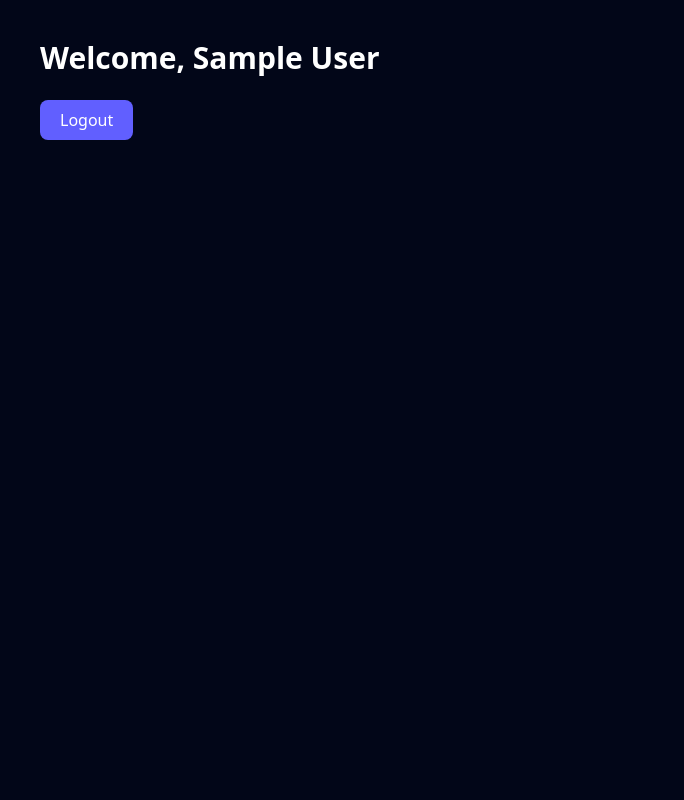
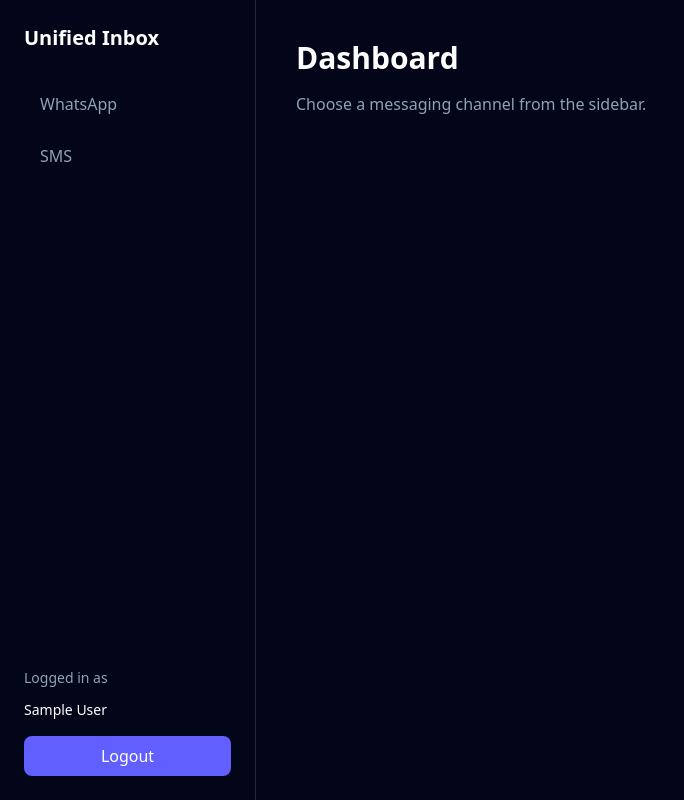
Before and after one commit to ynubhav/unified-inbox, a Next.js app: page /dashboard in a window 1280 px wide. Shown: the whole page, without its empty margins (0-684 px from the left). Built offline with nearby package versions, Linux system fonts and the light colour scheme; no server answers; sample sign-in values are in the browser's storage.

Commit message:
feat: implement dashboard layout with sidebar navigation

```diff
--- /dev/null
+++ b/app/dashboard/layout.tsx
@@ -0,0 +1,23 @@
+import { getServerSession } from "next-auth";
+import { redirect } from "next/navigation";
+import { authOptions } from "../api/auth/[...nextauth]/route";
+import Sidebar from "@/components/dashboard/Sidebar";
+
+export default async function DashboardLayout({
+  children,
+}: {
+  children: React.ReactNode;
+}) {
+  const session = await getServerSession(authOptions);
+
+  if (!session) {
+    redirect("/api/auth/signin");
+  }
+
+  return (
+    <div className="flex min-h-screen bg-slate-950 text-white">
+      <Sidebar user={session.user?.name || "User"} />
+      <main className="flex-1 p-10">{children}</main>
+    </div>
+  );
+}
--- a/app/dashboard/page.tsx
+++ b/app/dashboard/page.tsx
@@ -1,22 +1,10 @@
-import { getServerSession } from "next-auth";
-import { redirect } from "next/navigation";
-import { authOptions } from "../api/auth/[...nextauth]/route";
-import LogoutButton from "@/components/dashboard/LogoutButton";
-
-export default async function Dashboard() {
-  const session = await getServerSession(authOptions);
-
-  if (!session) {
-    redirect("/api/auth/signin");
-  }
-
+export default function DashboardHome() {
   return (
-    <div className="p-10">
-      <h1 className="text-3xl font-bold">
-        Welcome, {session.user?.name}
-      </h1>
-
-      <LogoutButton />
+    <div>
+      <h1 className="text-3xl font-bold">Dashboard</h1>
+      <p className="mt-4 text-slate-400">
+        Choose a messaging channel from the sidebar.
+      </p>
     </div>
   );
 }
--- /dev/null
+++ b/app/dashboard/sms/page.tsx
@@ -0,0 +1,10 @@
+export default function SMSPage() {
+  return (
+    <div>
+      <h1 className="text-3xl font-bold">SMS Inbox</h1>
+      <p className="mt-4 text-slate-400">
+        Generate and send SMS marketing messages.
+      </p>
+    </div>
+  );
+}
--- /dev/null
+++ b/app/dashboard/whatsapp/page.tsx
@@ -0,0 +1,10 @@
+export default function WhatsAppPage() {
+  return (
+    <div>
+      <h1 className="text-3xl font-bold">WhatsApp Inbox</h1>
+      <p className="mt-4 text-slate-400">
+        Generate and send WhatsApp marketing messages.
+      </p>
+    </div>
+  );
+}
--- /dev/null
+++ b/components/dashboard/Sidebar.tsx
@@ -0,0 +1,45 @@
+"use client";
+
+import Link from "next/link";
+import { usePathname } from "next/navigation";
+import { signOut } from "next-auth/react";
+
+export default function Sidebar({ user }: { user: string }) {
+  const pathname = usePathname();
+
+  const linkStyle = (path: string) =>
+    `block px-4 py-2 rounded-lg transition ${
+      pathname === path
+        ? "bg-indigo-500 text-white"
+        : "text-slate-400 hover:bg-slate-800"
+    }`;
+
+  return (
+    <aside className="w-64 border-r border-slate-800 p-6 flex flex-col justify-between">
+      <div>
+        <h2 className="text-xl font-semibold mb-8">Unified Inbox</h2>
+
+        <nav className="space-y-3">
+          <Link href="/dashboard/whatsapp" className={linkStyle("/dashboard/whatsapp")}>
+            WhatsApp
+          </Link>
+          <Link href="/dashboard/sms" className={linkStyle("/dashboard/sms")}>
+            SMS
+          </Link>
+        </nav>
+      </div>
+
+      <div>
+        <p className="text-sm text-slate-400 mb-3">Logged in as</p>
+        <p className="text-sm font-medium mb-4">{user}</p>
+
+        <button
+          onClick={() => signOut()}
+          className="w-full bg-indigo-500 hover:bg-indigo-600 transition px-4 py-2 rounded-lg"
+        >
+          Logout
+        </button>
+      </div>
+    </aside>
+  );
+}
```
